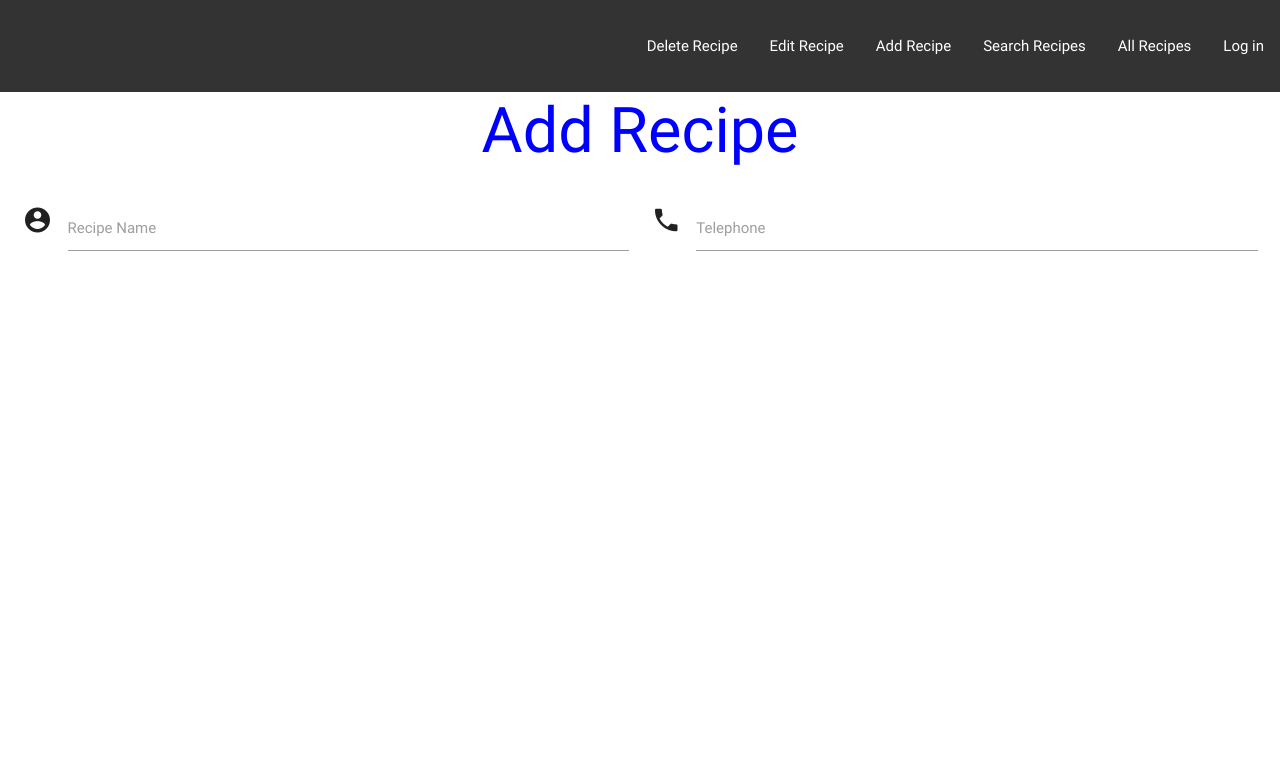
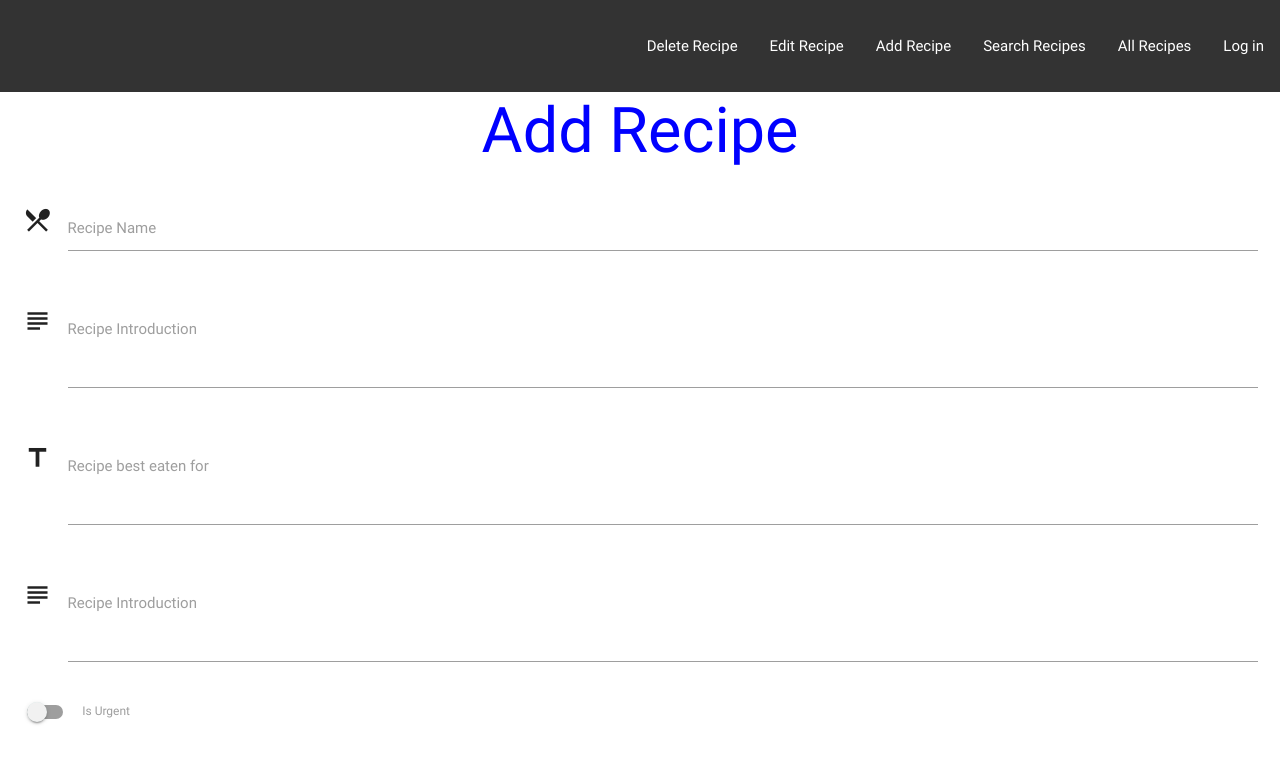
Before and after one commit to debbiect246/recipe-app, a Flask app: page /addrecipe in a window 1280 px wide. Shown: the top 764 px of the page. Run offline with Flask 2, Linux system fonts and the light colour scheme; some libraries are stand-ins or nearby versions.

```diff
--- a/templates/addrecipe.html
+++ b/templates/addrecipe.html
@@ -1,17 +1,49 @@
 {% extends 'base.html' %} {% block content %}
     <h1>Add Recipe</h1>
 <div class="row">
-    <form  action="" method="POST" class="col s12">
+    <form action="" method="POST" class="col s12">
         <div class="row">
-            <div class="input-field col s6">
-                <i class="material-icons prefix">account_circle</i>
-                <input id="icon_prefix" type="text" class="validate">
+            <div class="input-field col s12">
+                <i class="material-icons prefix">local_dining</i>
+                <input id="task_name" name="task_name" type="text">
                 <label for="icon_prefix">Recipe Name</label>
             </div>
-            <div class="input-field col s6">
-                <i class="material-icons prefix">phone</i>
-                <input id="icon_telephone" type="tel" class="validate">
-                <label for="icon_telephone">Telephone</label>
+        </div>
+        <div class="row">
+            <div class="input-field col s12">
+                <i class="material-icons prefix">subject</i>
+                <textarea name="recipe introduction" id="recipe introduction" class="materialize-textarea"></textarea>
+                <label for="icon_telephone">Recipe Introduction</label>
+            </div>
+        </div>
+
+         <div class="row">
+            <div class="input-field col s12">
+                <i class="material-icons prefix">title</i>
+                <textarea name="recipe introduction" id="recipe introduction" class="materialize-textarea"></textarea>
+                <label for="icon_telephone">Recipe best eaten for</label>
+            </div>
+        </div>
+
+         <div class="row">
+            <div class="input-field col s12">
+                <i class="material-icons prefix">subject</i>
+                <textarea name="recipe introduction" id="recipe introduction" class="materialize-textarea"></textarea>
+                <label for="icon_telephone">Recipe Introduction</label>
+            </div>
+        </div>
+
+
+
+
+
+        <div class="row">
+            <div class="switch">
+                <label>
+                  <input id="is_urgent" name="is_urgent" type="checkbox">
+                  <span class="lever"></span>
+                  Is Urgent
+                </label>
             </div>
         </div>
     </form>
--- a/templates/profile.html
+++ b/templates/profile.html
@@ -1,7 +1,7 @@
 {% extends "base.html" %}
 
-{% block main_content %}
+{% block content %}
 
 <h1> Welcome {{ user.username|title }} </h1>
 
-{% endblock main_content %}
+{% endblock content  %}
```
Also changed, not shown: templates/index.html (+6 -6 lines), static/images/caribbeanflavours.jpg (added).
